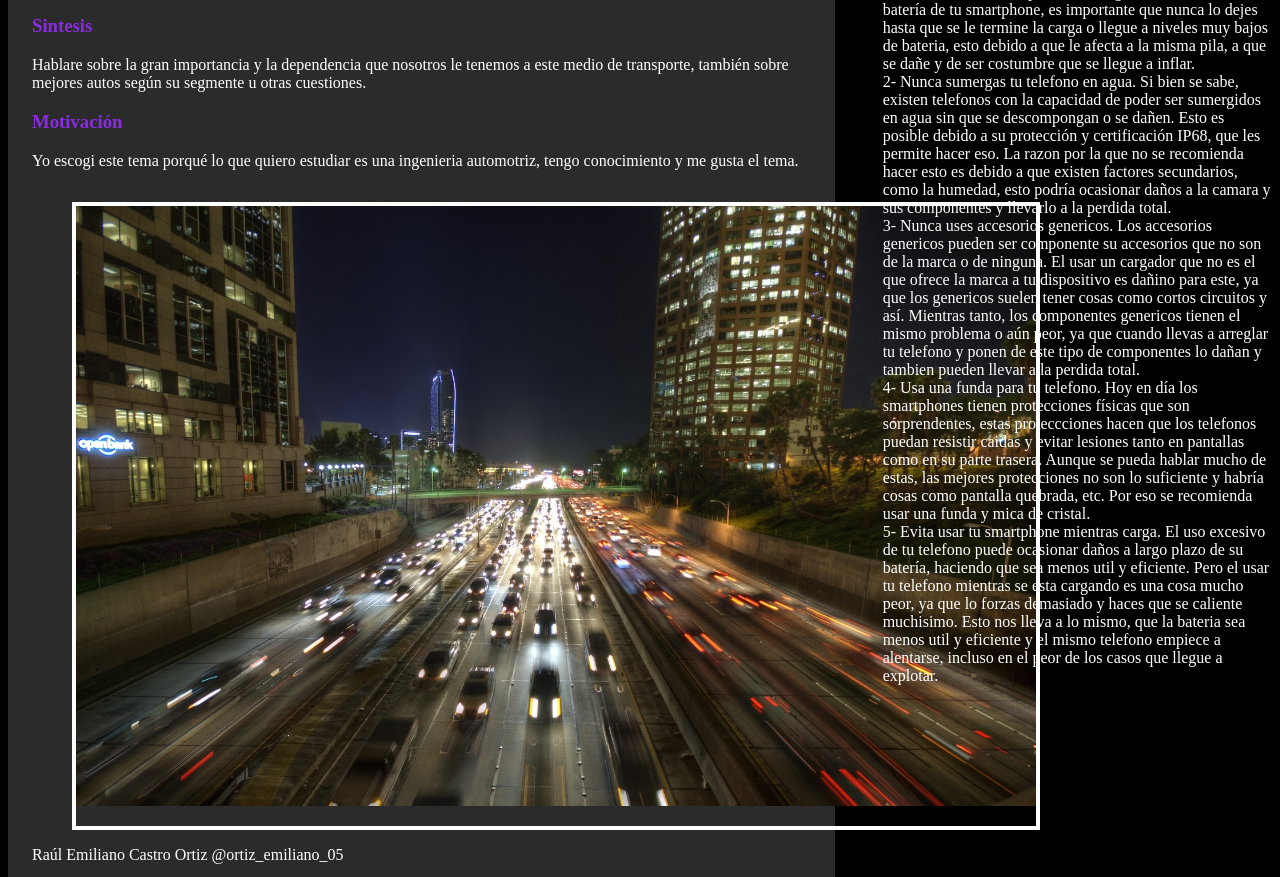
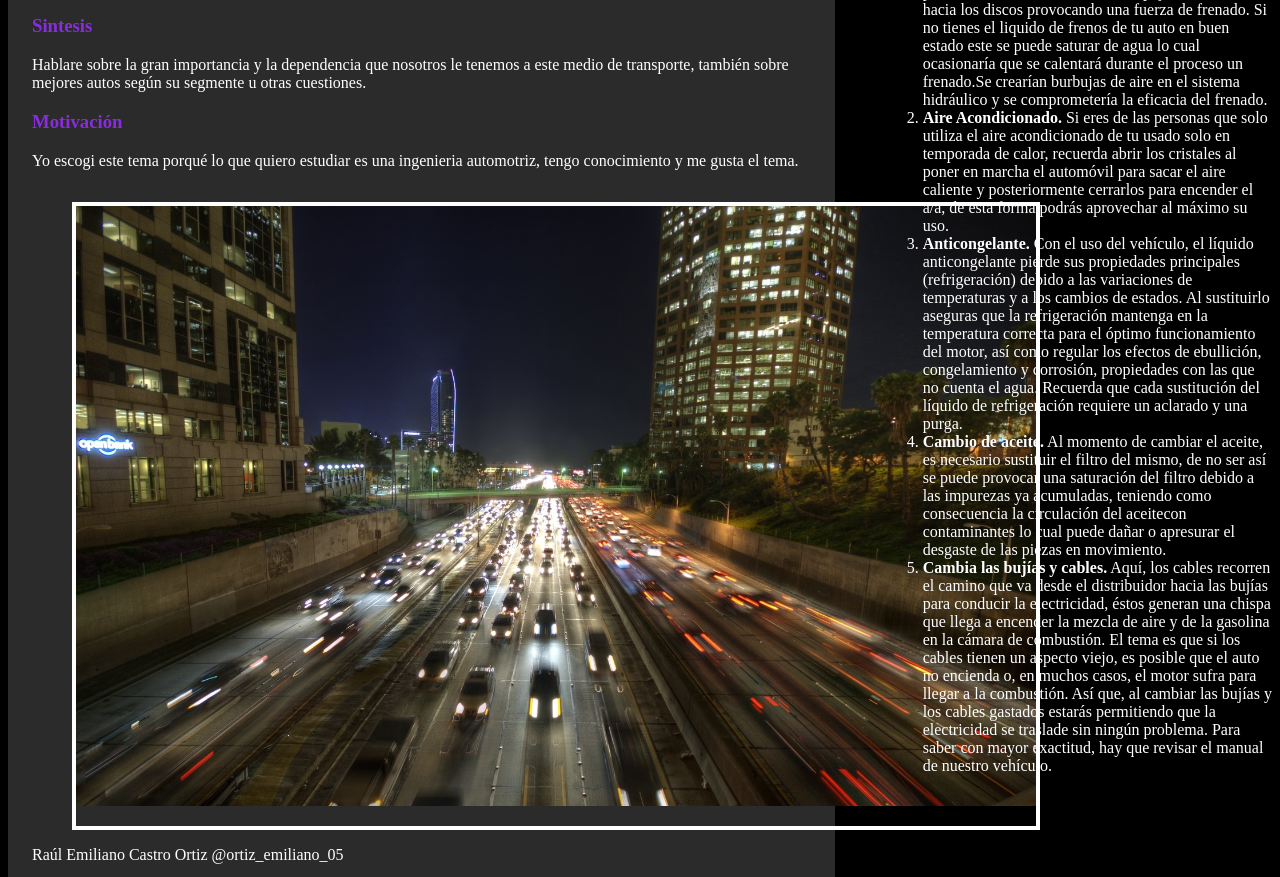
Before and after one commit to SugarRulas/UPAE, a plain HTML site: page root/tema4.html in a window 1280 px wide. Shown: the part 276-1153 px from the top of the page. Drawn offline with Linux system fonts and the light colour scheme.

Commit message:
eso tilin

```diff
--- a/root/tema4.html
+++ b/root/tema4.html
@@ -281,35 +281,44 @@
         <aside>
             <h2> Tips para cuidar tu auto</h2>
                   <!--  entrada de mircoblogging -->
+            <ol>
             <div>
-                <span>1- Carga la batería de tu SmartPhone (15% - 89%).
-                    El hacer esto con tu telefono te permitira alargar la vida util de la batería de tu smartphone, es importante que nunca lo dejes hasta que se le termine la carga o llegue a niveles muy bajos de bateria, esto debido a que le afecta a la misma pila, a que se dañe y de ser costumbre que se llegue a inflar.
-                </span>
+               <li> <span><strong> Líquido de frenos.</strong>
+                El líquido de frenos ejerce la presión hidráulica a los frenos, empuja las balatas hacia los discos provocando una fuerza de frenado. Si no tienes el liquido de frenos de tu auto en buen estado este se  puede saturar de agua lo cual ocasionaría que se calentará durante el proceso un frenado.Se crearían burbujas de aire en el sistema hidráulico y se comprometería la eficacia del frenado.
             </div>
 
             <div>
-                <span>2- Nunca sumergas tu telefono en agua.
-                    Si bien se sabe, existen telefonos con la capacidad de poder ser sumergidos en agua sin que se descompongan o se dañen. Esto es posible debido a su protección y certificación IP68, que les permite hacer eso. La razon por la que no se recomienda hacer esto es debido a que existen factores secundarios, como la humedad, esto podría ocasionar daños a la camara y sus componentes y llevarlo a la perdida total.
-                </span>
+               <li> <span><strong> Aire Acondicionado.</strong>
+
+                Si eres de las personas que solo utiliza el aire acondicionado de tu usado solo en temporada de calor, recuerda abrir los cristales al poner en marcha el automóvil para sacar el aire caliente y posteriormente cerrarlos para encender el a/a, de esta forma podrás aprovechar al máximo su uso.
+                </span></li>
             </div>
 
             <div>
-                <span>3- Nunca uses accesorios genericos.
-                    Los accesorios genericos pueden ser componente su accesorios que no son de la marca o de ninguna. El usar un cargador que no es el que ofrece la marca a tu dispositivo es dañino para este, ya que los genericos suelen tener cosas como cortos circuitos y así. Mientras tanto, los componentes genericos tienen el mismo problema o aún peor, ya que  cuando llevas a arreglar tu telefono y ponen de este tipo de componentes lo dañan y tambien pueden llevar a la perdida total.
-                </span>
+                <li><span><strong> Anticongelante.</strong>
+
+                    Con el uso del vehículo, el líquido anticongelante pierde sus propiedades principales (refrigeración) debido a las variaciones de temperaturas y a los cambios de estados.
+                    Al sustituirlo aseguras que la refrigeración mantenga en la temperatura correcta para el óptimo funcionamiento del motor, así como regular los efectos de ebullición, congelamiento y corrosión, propiedades con las que no cuenta el agua. Recuerda que cada sustitución del líquido de refrigeración requiere un aclarado y una purga.
+                </span></li>
             </div>
 
             <div>
-                <span>4- Usa una funda para tu telefono.
-                    Hoy en día los smartphones tienen protecciones físicas que son sorprendentes, estas proteccciones hacen que los telefonos puedan resistir caidas y evitar lesiones tanto en pantallas como en su parte trasera. Aunque se pueda hablar mucho de estas, las mejores protecciones no son lo suficiente y habría cosas como pantalla quebrada, etc. Por eso se recomienda usar una funda y mica de cristal.
-                </span>
+                <li><span><strong>Cambio de aceite.</strong>
+
+                    Al momento de cambiar el aceite, es necesario sustituir el filtro del mismo, de no ser así se puede provocar una saturación del filtro debido a las impurezas ya acumuladas, teniendo como consecuencia la circulación del aceitecon contaminantes lo cual puede dañar o apresurar el desgaste de las piezas en movimiento.
+                </span></li>
             </div>
 
             <div>
-                <span>5- Evita usar tu smartphone mientras carga.
-                    El uso excesivo de tu telefono puede ocasionar daños a largo plazo de su batería, haciendo que sea menos util y eficiente. Pero el usar tu telefono mientras se esta cargando es una cosa mucho peor, ya que lo forzas demasiado y haces que se caliente muchisimo. Esto nos lleva a lo mismo, que la bateria sea menos util y eficiente y el mismo telefono empiece a alentarse, incluso en el peor de los casos que llegue a explotar.
-                </span>
+                <li><span><strong> Cambia las bujías y cables.</strong>
+
+                    Aquí, los cables recorren el camino que va desde el distribuidor hacia las bujías para conducir la electricidad, éstos generan una chispa que llega a encender la mezcla de aire y de la gasolina en la cámara de combustión. El tema es que si los cables tienen un aspecto viejo, es posible que el auto no encienda o, en muchos casos, el motor sufra para llegar a la combustión.
+                    Así que, al cambiar las bujías y los cables gastados estarás permitiendo que la electricidad se traslade sin ningún problema. Para saber con mayor exactitud, hay que revisar el manual de nuestro vehículo.
+
+
+                </span></li>
             </div>
+        </ol>
             <!-- termina entrada de mircoblogging -->
 
         </aside>
```
Also changed, not shown: root/tema3.html (+12 -10 lines).
